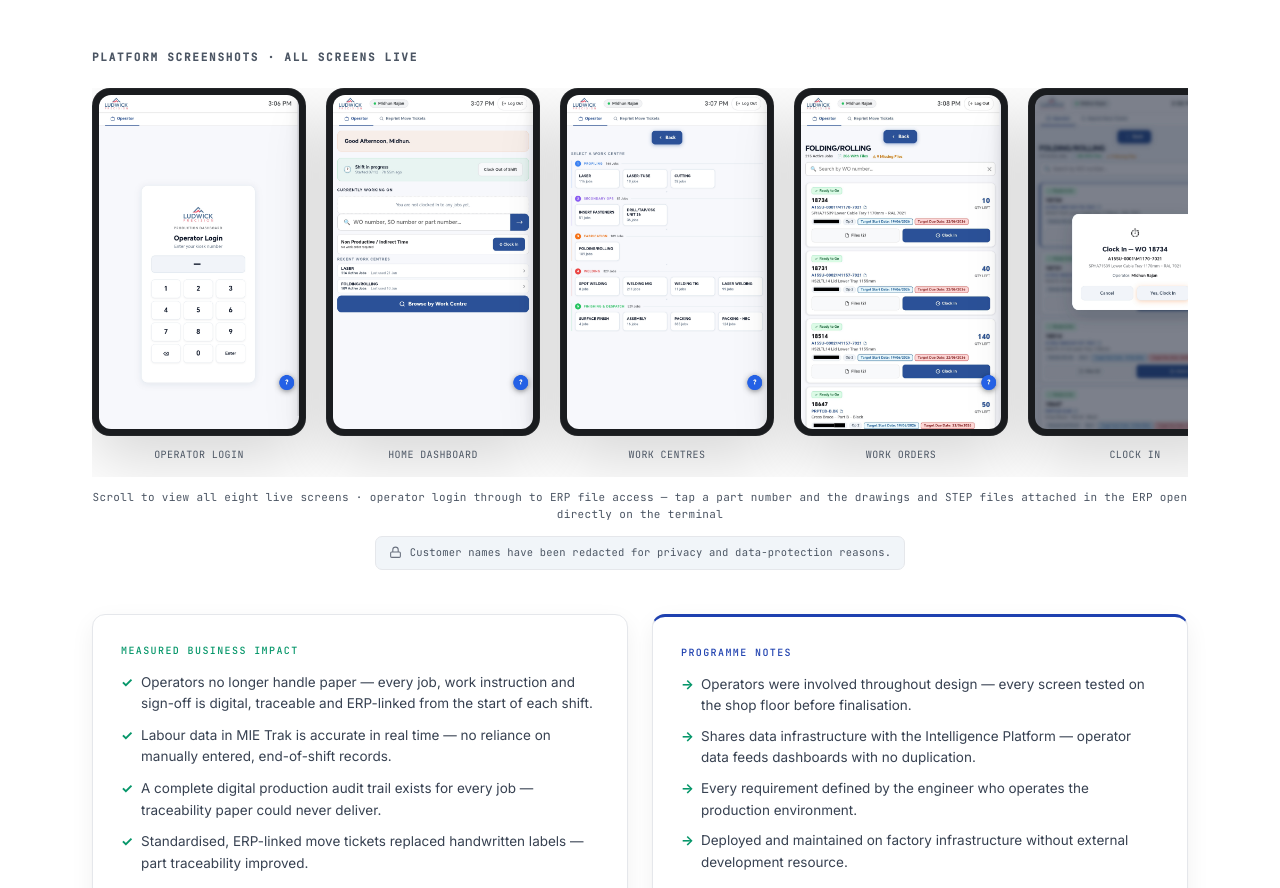
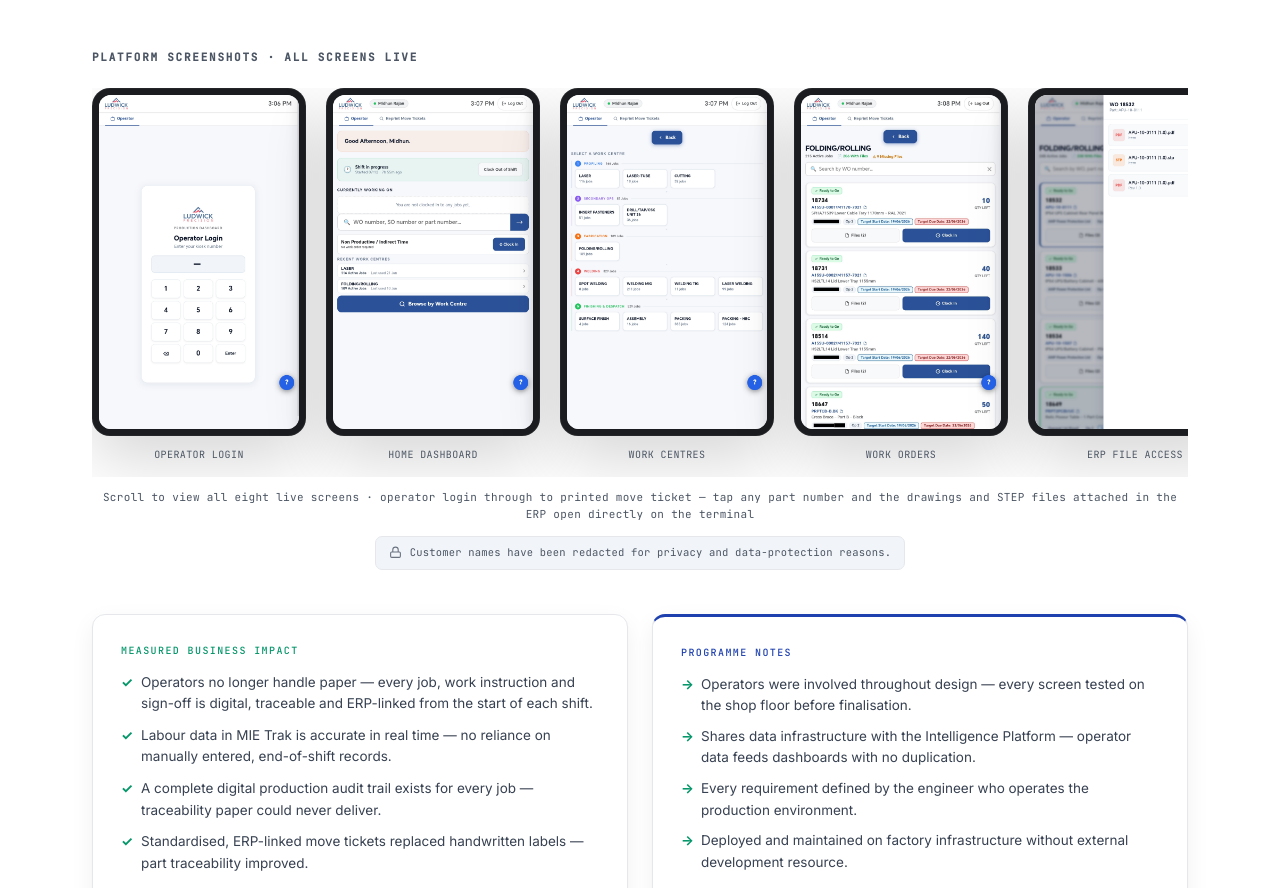
Before and after one commit to MR4693/Midhun-Portfolio, a plain HTML site: page showcase.html in a window 1280 px wide. Shown: the part 2425-3313 px from the top of the page. Drawn offline with Linux system fonts and the light colour scheme.

Commit message:
Move ERP File Access to 5th screenshot position (after Work Orders)

```diff
--- a/showcase.html
+++ b/showcase.html
@@ -146,12 +146,12 @@
       <div class="phone-wrap"><div class="phone"><div class="phone-notch"></div><div class="phone-screen"><img src="screenshots/sc-02-home.jpg" alt="Manufacturing Operations Platform — home dashboard" loading="lazy"></div></div><div class="phone-lbl">Home Dashboard</div></div>
       <div class="phone-wrap"><div class="phone"><div class="phone-notch"></div><div class="phone-screen"><img src="screenshots/sc-03-workcentres.jpg" alt="Manufacturing Operations Platform — work centre selection" loading="lazy"></div></div><div class="phone-lbl">Work Centres</div></div>
       <div class="phone-wrap"><div class="phone"><div class="phone-notch"></div><div class="phone-screen"><img src="screenshots/sc-04-jobs.jpg" alt="Manufacturing Operations Platform — work order list" loading="lazy"></div></div><div class="phone-lbl">Work Orders</div></div>
+      <div class="phone-wrap"><div class="phone"><div class="phone-notch"></div><div class="phone-screen"><img src="screenshots/sc-08-files.jpg" alt="Manufacturing Operations Platform — tap a part number to open the drawings and STEP files attached in the ERP, directly from the app" loading="lazy"></div></div><div class="phone-lbl">ERP File Access</div></div>
       <div class="phone-wrap"><div class="phone"><div class="phone-notch"></div><div class="phone-screen"><img src="screenshots/sc-05-clockin.jpg" alt="Manufacturing Operations Platform — clock in" loading="lazy"></div></div><div class="phone-lbl">Clock In</div></div>
       <div class="phone-wrap"><div class="phone"><div class="phone-notch"></div><div class="phone-screen"><img src="screenshots/sc-06-clockout.jpg" alt="Manufacturing Operations Platform — clock out" loading="lazy"></div></div><div class="phone-lbl">Clock Out</div></div>
       <div class="phone-wrap"><div class="phone"><div class="phone-notch"></div><div class="phone-screen"><img src="screenshots/sc-07-ticket.jpg" alt="Manufacturing Operations Platform — printed move ticket" loading="lazy"></div></div><div class="phone-lbl">Move Ticket</div></div>
-      <div class="phone-wrap"><div class="phone"><div class="phone-notch"></div><div class="phone-screen"><img src="screenshots/sc-08-files.jpg" alt="Manufacturing Operations Platform — tap a part number to open the drawings and STEP files attached in the ERP, directly from the app" loading="lazy"></div></div><div class="phone-lbl">ERP File Access</div></div>
     </div>
-    <p class="figure-cap center">Scroll to view all eight live screens · operator login through to ERP file access — tap a part number and the drawings and STEP files attached in the ERP open directly on the terminal</p>
+    <p class="figure-cap center">Scroll to view all eight live screens · operator login through to printed move ticket — tap any part number and the drawings and STEP files attached in the ERP open directly on the terminal</p>
     <div class="center" style="margin-top:14px"><span class="redact-note"><svg viewBox="0 0 24 24" fill="none" stroke="currentColor" stroke-width="2"><rect x="3" y="11" width="18" height="10" rx="2"/><path d="M7 11V7a5 5 0 0 1 10 0v4"/></svg>Customer names have been redacted for privacy and data-protection reasons.</span></div>
 
     <div class="grid g-2" style="margin-top:44px">
```
